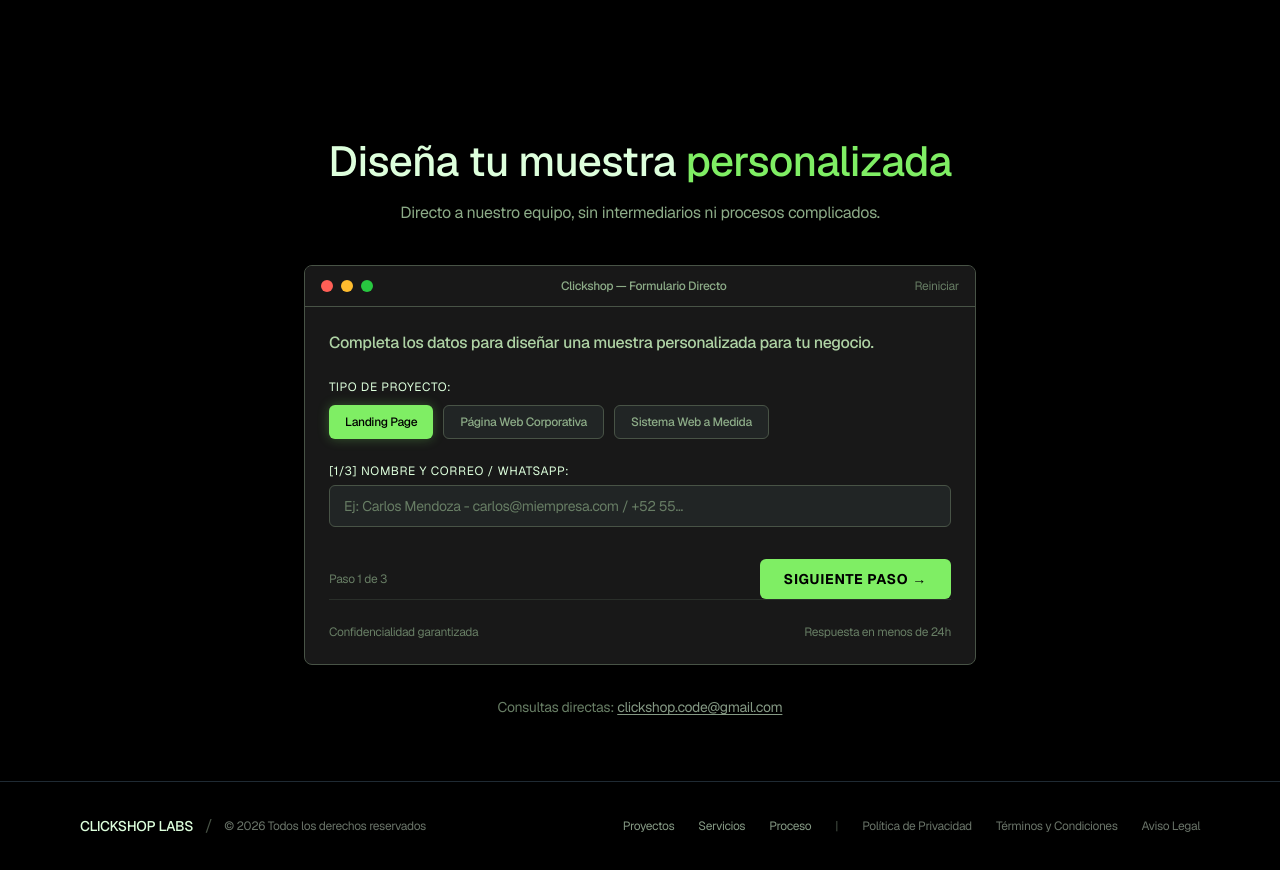
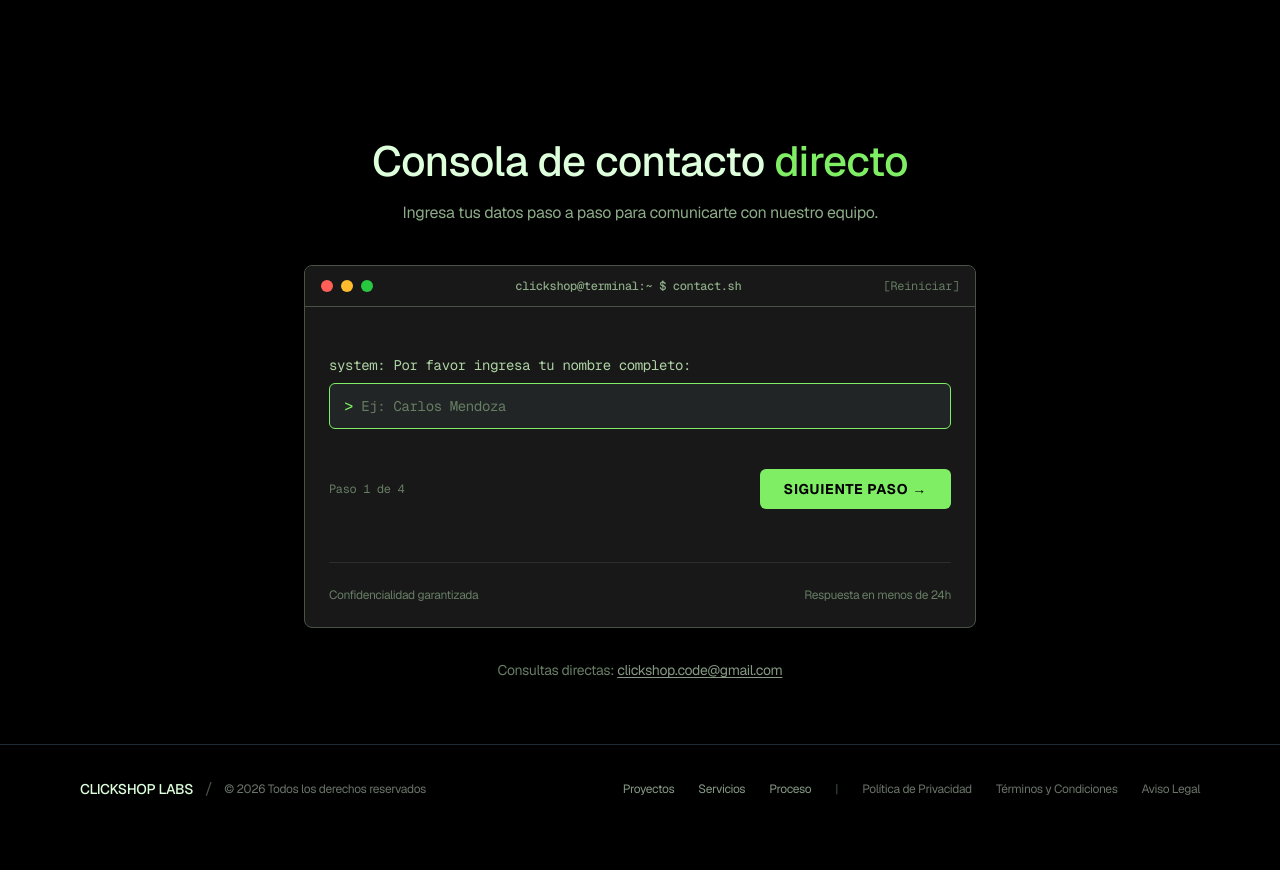
Before and after one commit to juansetv5-boop/MI-PAGINA-WEB, a Next.js app: page / in a window 1280 px wide. Shown: the part 7280-8150 px from the top of the page. Built offline with nearby package versions, Linux system fonts and the light colour scheme.

Commit message:
feat: consola interactiva con captura progresiva de 4 pasos, asesoría 1 a 1 y mapeo emailjs

```diff
--- a/src/components/TerminalContactFooter.tsx
+++ b/src/components/TerminalContactFooter.tsx
@@ -9,31 +9,45 @@ type ToastState = 'idle' | 'success' | 'error';
 
 export default function TerminalContactFooter() {
   const [formData, setFormData] = useState({
-    contact: '',
-    company: '',
-    description: '',
-    scope: 'LANDING_PAGE',
+    userName: '',
+    userEmail: '',
+    serviceType: 'Landing Page',
+    message: '',
   });
   const [step, setStep] = useState<number>(1);
   const [isLoading, setIsLoading] = useState(false);
   const [toast, setToast] = useState<ToastState>('idle');
 
-  const scopes = [
-    { label: 'Landing Page', val: 'LANDING_PAGE' },
-    { label: 'Página Web Corporativa', val: 'CORPORATIVA' },
-    { label: 'Sistema Web a Medida', val: 'SISTEMA_MEDIDA' },
+  const serviceOptions = [
+    { label: 'Landing Page', val: 'Landing Page' },
+    { label: 'Página Web Corporativa', val: 'Página Web Corporativa' },
+    { label: 'Sistema Web a Medida', val: 'Sistema Web a Medida' },
+    { label: 'Asesoría 1 a 1', val: 'Asesoría 1 a 1' },
   ];
 
   const handleNextStep = async (e: React.FormEvent) => {
     e.preventDefault();
 
-    if (step < 3) {
-      setStep((prev) => prev + 1);
+    if (step === 1) {
+      if (!formData.userName.trim()) return;
+      setStep(2);
       return;
     }
 
-    // Final step — send via EmailJS
-    if (!formData.contact.trim() || !formData.description.trim()) return;
+    if (step === 2) {
+      if (!formData.userEmail.trim()) return;
+      setStep(3);
+      return;
+    }
+
+    if (step === 3) {
+      if (!formData.serviceType) return;
+      setStep(4);
+      return;
+    }
+
+    // Step 4 — Final step: send via EmailJS
+    if (!formData.message.trim()) return;
 
     setIsLoading(true);
     setToast('idle');
@@ -50,32 +64,32 @@ export default function TerminalContactFooter() {
     }
 
     const templateParams = {
-      name: formData.contact,
-      company: formData.company || 'Sin especificar',
-      email: formData.contact,
-      message: `[Tipo de Proyecto: ${formData.scope}]\n${formData.description}`,
-      client_name: formData.contact,
-      company_name: formData.company || 'Sin especificar',
-      client_email: formData.contact,
+      user_name: formData.userName,
+      user_email: formData.userEmail,
+      service_type: formData.serviceType,
+      message: formData.message,
+      // Compatibility fields for existing templates
+      name: formData.userName,
+      email: formData.userEmail,
+      client_name: formData.userName,
+      client_email: formData.userEmail,
+      company: formData.serviceType,
+      company_name: formData.serviceType,
     };
 
     try {
       await emailjs.send(serviceId, templateId, templateParams, publicKey);
       setToast('success');
-      setFormData({ contact: '', company: '', description: '', scope: 'LANDING_PAGE' });
-      setStep(1);
-      setTimeout(() => setToast('idle'), 6000);
     } catch (error) {
       console.error('[EmailJS Error]:', error);
       setToast('error');
-      setTimeout(() => setToast('idle'), 6000);
     } finally {
       setIsLoading(false);
     }
   };
 
   const handleReset = () => {
-    setFormData({ contact: '', company: '', description: '', scope: 'LANDING_PAGE' });
+    setFormData({ userName: '', userEmail: '', serviceType: 'Landing Page', message: '' });
     setStep(1);
     setToast('idle');
     setIsLoading(false);
@@ -89,31 +103,13 @@ export default function TerminalContactFooter() {
         <ScrollReveal delay={0}>
           <div className="text-center mb-10">
             <h2 className="text-[#ddffdc] text-[32px] md:text-[42px] font-medium tracking-[-0.015em]">
-              Diseña tu muestra <span className="text-[#7fee64]">personalizada</span>
+              Consola de contacto <span className="text-[#7fee64]">directo</span>
             </h2>
             <p className="text-[#8cab87] text-base mt-2">
-              Directo a nuestro equipo, sin intermediarios ni procesos complicados.
+              Ingresa tus datos paso a paso para comunicarte con nuestro equipo.
             </p>
           </div>
         </ScrollReveal>
-
-        {/* Toast Banner */}
-        {toast !== 'idle' && (
-          <div
-            className={`mb-6 flex items-center gap-3 px-5 py-4 rounded-lg border text-sm font-sans transition-all ${
-              toast === 'success'
-                ? 'bg-[#0d1f0d] border-[#7fee64] text-[#7fee64]'
-                : 'bg-[#1f0d0d] border-[#ff5f56] text-[#ff5f56]'
-            }`}
-          >
-            <span className="text-lg">{toast === 'success' ? '✓' : '✕'}</span>
-            <span>
-              {toast === 'success'
-                ? '¡Mensaje recibido! Nos pondremos en contacto contigo lo antes posible.'
-                : 'Ocurrió un error al enviar el mensaje. Intenta de nuevo.'}
-            </span>
-          </div>
-        )}
 
         {/* Window Frame */}
         <ScrollReveal delay={150}>
@@ -125,111 +121,186 @@ export default function TerminalContactFooter() {
                 <div className="w-3 h-3 rounded-full bg-[#febc2e]" />
                 <div className="w-3 h-3 rounded-full bg-[#28c840]" />
               </div>
-              <div className="font-sans text-xs text-[#8cab87] font-medium">
-                Clickshop — Formulario Directo
+              <div className="font-mono text-xs text-[#8cab87] font-medium">
+                clickshop@terminal:~ $ contact.sh
               </div>
               <button
                 onClick={handleReset}
-                className="text-xs font-sans text-[#677d64] hover:text-[#7fee64] transition-colors"
-                title="Reiniciar formulario"
+                className="text-xs font-mono text-[#677d64] hover:text-[#7fee64] transition-colors"
+                title="Reiniciar consola"
               >
-                Reiniciar
+                [Reiniciar]
               </button>
             </div>
 
             {/* Form Content Area */}
-            <div className="p-6 font-sans text-sm md:text-base min-h-[300px] flex flex-col justify-between">
+            <div className="p-6 font-mono text-sm md:text-base min-h-[320px] flex flex-col justify-between">
+              {toast === 'success' ? (
+                /* Success Terminal Screen */
+                <div className="space-y-5 my-auto">
+                  <div className="text-[#7fee64] font-semibold flex items-start gap-2">
+                    <span className="text-lg">✓</span>
+                    <span>system: ¡Mensaje recibido con éxito! Te contactaremos lo antes posible.</span>
+                  </div>
+                  <div className="bg-[#212525] border border-[#485346] rounded-md p-4 space-y-2 text-xs md:text-sm text-[#8cab87]">
+                    <div className="text-[#ddffdc] font-bold text-xs uppercase tracking-wider mb-2">
+                      &gt; REGISTRO DE CONSOLA:
+                    </div>
+                    <div><span className="text-[#7fee64]">&gt; Nombre:</span> {formData.userName}</div>
+                    <div><span className="text-[#7fee64]">&gt; Email:</span> {formData.userEmail}</div>
+                    <div><span className="text-[#7fee64]">&gt; Servicio:</span> {formData.serviceType}</div>
+                    <div><span className="text-[#7fee64]">&gt; Mensaje:</span> {formData.message}</div>
+                  </div>
+                  <div className="pt-2">
+                    <button
+                      onClick={handleReset}
+                      className="bg-[#7fee64] text-[#000000] px-5 py-2.5 rounded-md font-sans text-xs font-bold uppercase tracking-wider hover:opacity-95 transition-all shadow-[0_0_15px_rgba(127,238,100,0.25)]"
+                    >
+                      Nueva consulta →
+                    </button>
+                  </div>
+                </div>
+              ) : (
+                /* Interactive Step-by-Step Terminal Form */
                 <div>
-                <div className="text-[#aed2a4] mb-6 font-medium">
-                  Completa los datos para diseñar una muestra personalizada para tu negocio.
+                  {toast === 'error' && (
+                    <div className="mb-4 flex items-center gap-3 px-4 py-3 rounded-lg border bg-[#1f0d0d] border-[#ff5f56] text-[#ff5f56] text-xs font-sans">
+                      <span>✕</span>
+                      <span>system: Error al enviar la solicitud. Intenta nuevamente.</span>
+                    </div>
+                  )}
+
+                  {/* Summary of Completed Steps */}
+                  <div className="space-y-2 mb-6 text-xs md:text-sm text-[#677d64]">
+                    {step > 1 && (
+                      <div className="flex items-center gap-2 text-[#8cab87]">
+                        <span className="text-[#7fee64]">✓ [Paso 1] Nombre:</span>
+                        <span className="text-[#ddffdc]">{formData.userName}</span>
+                      </div>
+                    )}
+                    {step > 2 && (
+                      <div className="flex items-center gap-2 text-[#8cab87]">
+                        <span className="text-[#7fee64]">✓ [Paso 2] Email:</span>
+                        <span className="text-[#ddffdc]">{formData.userEmail}</span>
+                      </div>
+                    )}
+                    {step > 3 && (
+                      <div className="flex items-center gap-2 text-[#8cab87]">
+                        <span className="text-[#7fee64]">✓ [Paso 3] Servicio:</span>
+                        <span className="text-[#ddffdc]">{formData.serviceType}</span>
+                      </div>
+                    )}
                   </div>
 
                   <form onSubmit={handleNextStep} className="space-y-6">
-                  {/* Select Scope Options */}
-                  <div>
-                    <label className="block text-[#ddffdc] text-xs uppercase font-sans tracking-wider mb-2.5">
-                      Tipo de proyecto:
+                    {/* Step 1: Nombre Completo */}
+                    {step === 1 && (
+                      <div className="space-y-2">
+                        <label className="block text-[#aed2a4] text-xs md:text-sm">
+                          system: Por favor ingresa tu nombre completo:
                         </label>
-                    <div className="flex flex-wrap gap-2.5">
-                      {scopes.map((s) => (
-                        <button
-                          key={s.val}
-                          type="button"
-                          onClick={() => setFormData({ ...formData, scope: s.val })}
-                          className={`px-4 py-2 rounded-md text-xs font-sans font-medium transition-all ${
-                            formData.scope === s.val
-                              ? 'bg-[#7fee64] text-[#000000] font-bold shadow-[0_0_12px_rgba(127,238,100,0.3)]'
-                              : 'bg-[#212525] text-[#8cab87] border border-[#485346] hover:border-[#677d64]'
-                          }`}
-                        >
-                          {s.label}
-                        </button>
-                      ))}
-                    </div>
-                  </div>
-
-                  {/* Step 1: Nombre y Correo / WhatsApp */}
-                  {step >= 1 && (
-                    <div className="space-y-1.5">
-                      <label className="block text-[#ddffdc] text-xs uppercase font-sans tracking-wider">
-                        [1/3] Nombre y Correo / WhatsApp:
-                      </label>
-                      <div className="flex items-center bg-[#212525] border border-[#485346] rounded-md px-3.5 py-2.5">
+                        <div className="flex items-center bg-[#212525] border border-[#485346] rounded-md px-3.5 py-2.5 focus-within:border-[#7fee64] transition-colors">
+                          <span className="text-[#7fee64] mr-2">&gt;</span>
                           <input
                             type="text"
                             required
-                          value={formData.contact}
-                          onChange={(e) => setFormData({ ...formData, contact: e.target.value })}
-                          placeholder="Ej: Carlos Mendoza - carlos@miempresa.com / +52 55..."
-                          className="bg-transparent border-none outline-none text-[#7fee64] placeholder-[#677d64] flex-1 text-sm font-sans focus:ring-0"
+                            autoFocus
+                            value={formData.userName}
+                            onChange={(e) => setFormData({ ...formData, userName: e.target.value })}
+                            placeholder="Ej: Carlos Mendoza"
+                            className="bg-transparent border-none outline-none text-[#7fee64] placeholder-[#677d64] flex-1 text-sm font-mono focus:ring-0"
                           />
                         </div>
                       </div>
                     )}
 
-                  {/* Step 2: Nombre de la empresa o proyecto */}
-                  {step >= 2 && (
-                    <div className="space-y-1.5">
-                      <label className="block text-[#ddffdc] text-xs uppercase font-sans tracking-wider">
-                        [2/3] Nombre de tu empresa o proyecto:
+                    {/* Step 2: Email de contacto */}
+                    {step === 2 && (
+                      <div className="space-y-2">
+                        <label className="block text-[#aed2a4] text-xs md:text-sm">
+                          system: Ingresa tu email de contacto:
                         </label>
-                      <div className="flex items-center bg-[#212525] border border-[#485346] rounded-md px-3.5 py-2.5">
+                        <div className="flex items-center bg-[#212525] border border-[#485346] rounded-md px-3.5 py-2.5 focus-within:border-[#7fee64] transition-colors">
+                          <span className="text-[#7fee64] mr-2">&gt;</span>
                           <input
-                          type="text"
+                            type="email"
                             required
-                          value={formData.company}
-                          onChange={(e) => setFormData({ ...formData, company: e.target.value })}
-                          placeholder="Ej: Mendoza Consultores / Clínica Dental"
-                          className="bg-transparent border-none outline-none text-[#7fee64] placeholder-[#677d64] flex-1 text-sm font-sans focus:ring-0"
+                            autoFocus
+                            value={formData.userEmail}
+                            onChange={(e) => setFormData({ ...formData, userEmail: e.target.value })}
+                            placeholder="Ej: carlos@miempresa.com"
+                            className="bg-transparent border-none outline-none text-[#7fee64] placeholder-[#677d64] flex-1 text-sm font-mono focus:ring-0"
                           />
                         </div>
                       </div>
                     )}
 
-                  {/* Step 3: Descripción del negocio */}
-                  {step >= 3 && (
-                    <div className="space-y-1.5">
-                      <label className="block text-[#ddffdc] text-xs uppercase font-sans tracking-wider">
-                        [3/3] ¿A qué se dedica tu negocio? (Breve descripción):
+                    {/* Step 3: Tipo de servicio u opción (incluye Asesoría 1 a 1) */}
+                    {step === 3 && (
+                      <div className="space-y-3">
+                        <label className="block text-[#aed2a4] text-xs md:text-sm">
+                          system: Selecciona el servicio o tipo de proyecto:
                         </label>
-                      <div className="flex items-start bg-[#212525] border border-[#485346] rounded-md px-3.5 py-2.5">
+                        <div className="grid grid-cols-1 sm:grid-cols-2 gap-2.5">
+                          {serviceOptions.map((opt) => (
+                            <button
+                              key={opt.val}
+                              type="button"
+                              onClick={() => {
+                                setFormData({ ...formData, serviceType: opt.val });
+                              }}
+                              className={`px-4 py-3 rounded-md text-xs md:text-sm font-mono text-left transition-all flex items-center justify-between ${
+                                formData.serviceType === opt.val
+                                  ? 'bg-[#7fee64] text-[#000000] font-bold shadow-[0_0_12px_rgba(127,238,100,0.3)]'
+                                  : 'bg-[#212525] text-[#8cab87] border border-[#485346] hover:border-[#7fee64] hover:text-[#ddffdc]'
+                              }`}
+                            >
+                              <span>{opt.label}</span>
+                              {formData.serviceType === opt.val && <span>✓</span>}
+                            </button>
+                          ))}
+                        </div>
+                      </div>
+                    )}
+
+                    {/* Step 4: Mensaje / Detalle */}
+                    {step === 4 && (
+                      <div className="space-y-2">
+                        <label className="block text-[#aed2a4] text-xs md:text-sm">
+                          system: ¿A qué se dedica tu negocio o qué necesitas? (Mensaje / Detalle):
+                        </label>
+                        <div className="flex items-start bg-[#212525] border border-[#485346] rounded-md px-3.5 py-2.5 focus-within:border-[#7fee64] transition-colors">
+                          <span className="text-[#7fee64] mr-2 mt-1">&gt;</span>
                           <textarea
                             required
-                          rows={2}
-                          value={formData.description}
-                          onChange={(e) => setFormData({ ...formData, description: e.target.value })}
-                          placeholder="Ej: Ofrecemos servicios de consultoría financiera para PyMEs y buscamos captar más clientes calificados..."
-                          className="bg-transparent border-none outline-none text-[#7fee64] placeholder-[#677d64] flex-1 text-sm font-sans focus:ring-0 resize-none"
+                            rows={3}
+                            autoFocus
+                            value={formData.message}
+                            onChange={(e) => setFormData({ ...formData, message: e.target.value })}
+                            placeholder="Ej: Necesitamos una página web para nuestra empresa de consultoría financiera..."
+                            className="bg-transparent border-none outline-none text-[#7fee64] placeholder-[#677d64] flex-1 text-sm font-mono focus:ring-0 resize-none"
                           />
                         </div>
                       </div>
                     )}
 
-                  {/* Buttons */}
-                  <div className="flex justify-between items-center pt-2">
-                    <span className="text-xs text-[#677d64] font-sans">
-                      Paso {step} de 3
+                    {/* Step Controls */}
+                    <div className="flex justify-between items-center pt-4">
+                      <div className="flex items-center gap-2">
+                        {step > 1 && (
+                          <button
+                            type="button"
+                            onClick={() => setStep((prev) => prev - 1)}
+                            className="text-xs font-mono text-[#8cab87] hover:text-[#7fee64] transition-colors"
+                          >
+                            ← Anterior
+                          </button>
+                        )}
+                        <span className="text-xs text-[#677d64] font-mono">
+                          Paso {step} de 4
                         </span>
+                      </div>
+
                       <button
                         type="submit"
                         disabled={isLoading}
@@ -259,17 +330,18 @@ export default function TerminalContactFooter() {
                             </svg>
                             Enviando...
                           </>
-                      ) : step < 3 ? (
+                        ) : step < 4 ? (
                           'Siguiente Paso →'
                         ) : (
-                        'Solicitar Muestra →'
+                          'Enviar Solicitud →'
                         )}
                       </button>
                     </div>
                   </form>
                 </div>
+              )}
 
-              <div className="pt-6 border-t border-[#485346]/40 flex justify-between items-center text-xs font-sans text-[#677d64]">
+              <div className="pt-6 border-t border-[#485346]/40 flex justify-between items-center text-xs font-sans text-[#677d64] mt-6">
                 <span>Confidencialidad garantizada</span>
                 <span>Respuesta en menos de 24h</span>
               </div>
```
Also changed, not shown: 1 other file (tests, documents, lock files or other folders). Lines whose indentation alone changed are shown as unchanged.
